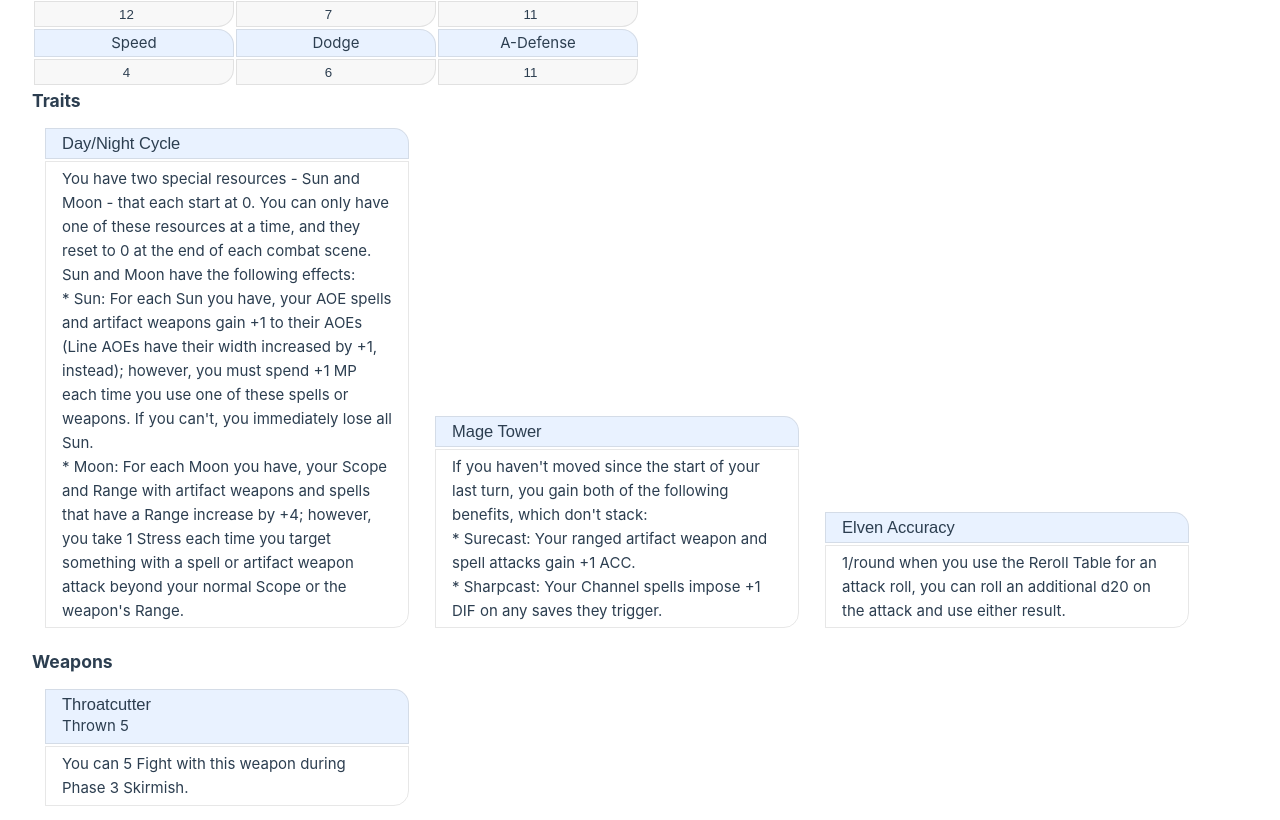
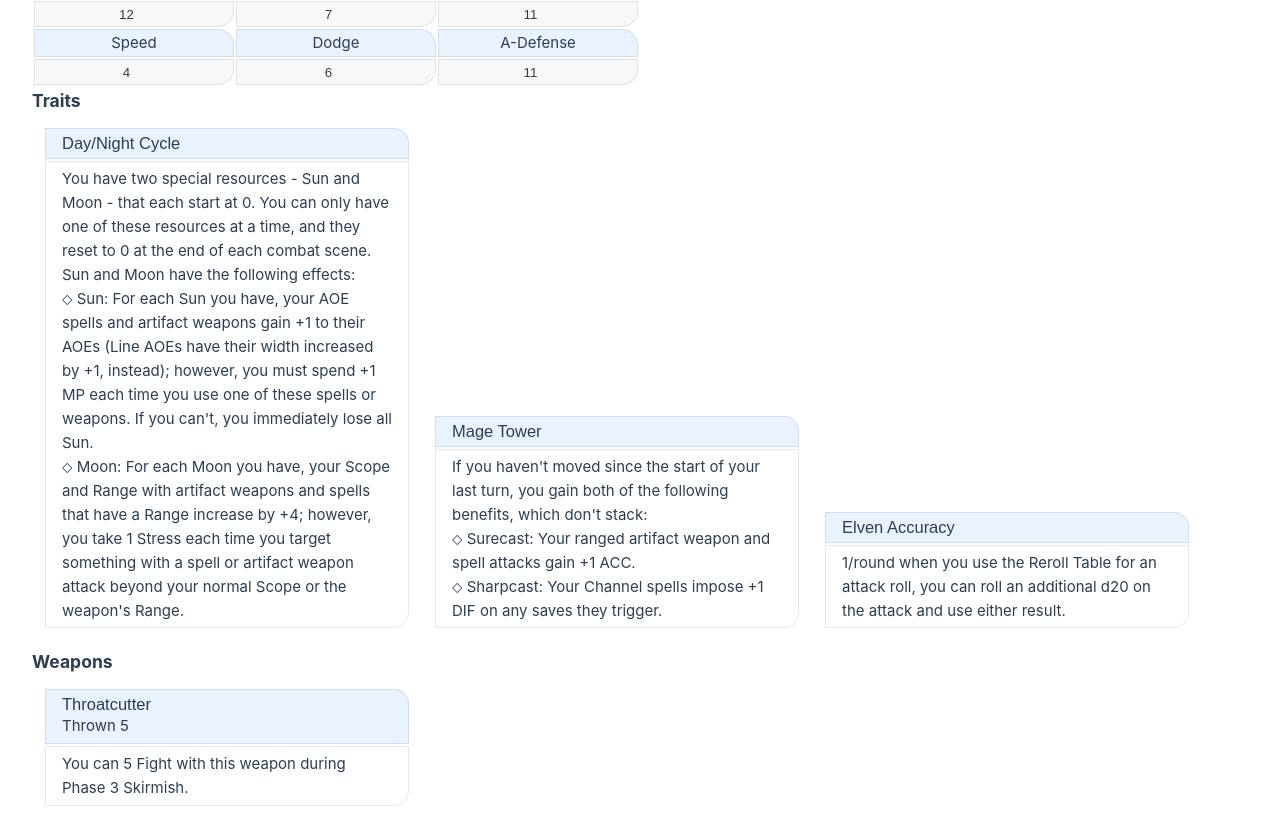
Before and after one commit to nimoooos/echofinder, a Vue app: page / in a window 1280 px wide. Shown: the part 432-1252 px from the top of the page. Built offline with nearby package versions, Linux system fonts and the light colour scheme.

Commit message:
improve: the diamond icon looks nice

```diff
--- a/src/data/jobsData.ts
+++ b/src/data/jobsData.ts
@@ -61,13 +61,13 @@ export const jobsData: iJob[] = [
       {
         name: 'Day/Night Cycle',
         type: featureType.trait,
-        text: "You have two special resources - Sun and Moon - that each start at 0. You can only have one of these resources at a time, and they reset to 0 at the end of each combat scene. \n Sun and Moon have the following effects: \n\t* Sun: For each Sun you have, your AOE spells and artifact weapons gain +1 to their AOEs (Line AOEs have their width increased by +1, instead); however, you must spend +1 MP each time you use one of these spells or weapons. If you can't, you immediately lose all Sun. \n\t* Moon: For each Moon you have, your Scope and Range with artifact weapons and spells that have a Range increase by +4; however, you take 1 Stress each time you target something with a spell or artifact weapon attack beyond your normal Scope or the weapon's Range.",
+        text: "You have two special resources - Sun and Moon - that each start at 0. You can only have one of these resources at a time, and they reset to 0 at the end of each combat scene. \n Sun and Moon have the following effects: \n\t⬦ Sun: For each Sun you have, your AOE spells and artifact weapons gain +1 to their AOEs (Line AOEs have their width increased by +1, instead); however, you must spend +1 MP each time you use one of these spells or weapons. If you can't, you immediately lose all Sun. \n\t⬦ Moon: For each Moon you have, your Scope and Range with artifact weapons and spells that have a Range increase by +4; however, you take 1 Stress each time you target something with a spell or artifact weapon attack beyond your normal Scope or the weapon's Range.",
         gainedAction: [], //TODO: add Day/Night Cycle Minor Action
       },
       {
         name: 'Mage Tower',
         type: featureType.trait,
-        text: "If you haven't moved since the start of your last turn, you gain both of the following benefits, which don't stack:\n\t* Surecast: Your ranged artifact weapon and spell attacks gain +1 ACC. \n\t* Sharpcast: Your Channel spells impose +1 DIF on any saves they trigger.",
+        text: "If you haven't moved since the start of your last turn, you gain both of the following benefits, which don't stack:\n\t⬦ Surecast: Your ranged artifact weapon and spell attacks gain +1 ACC. \n\t⬦ Sharpcast: Your Channel spells impose +1 DIF on any saves they trigger.",
       },
     ],
     weaponSlots: [itemSize.main],
```
